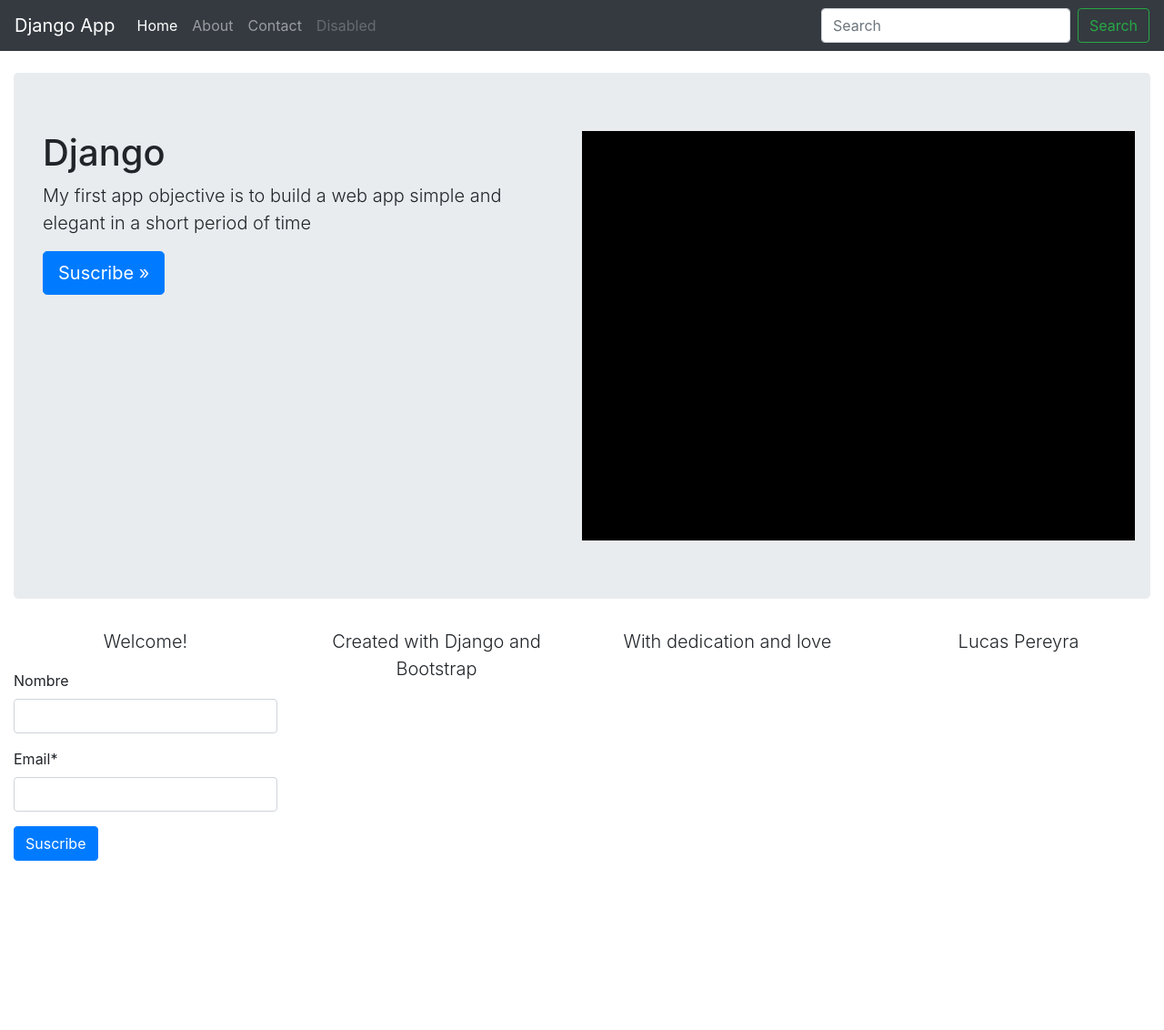
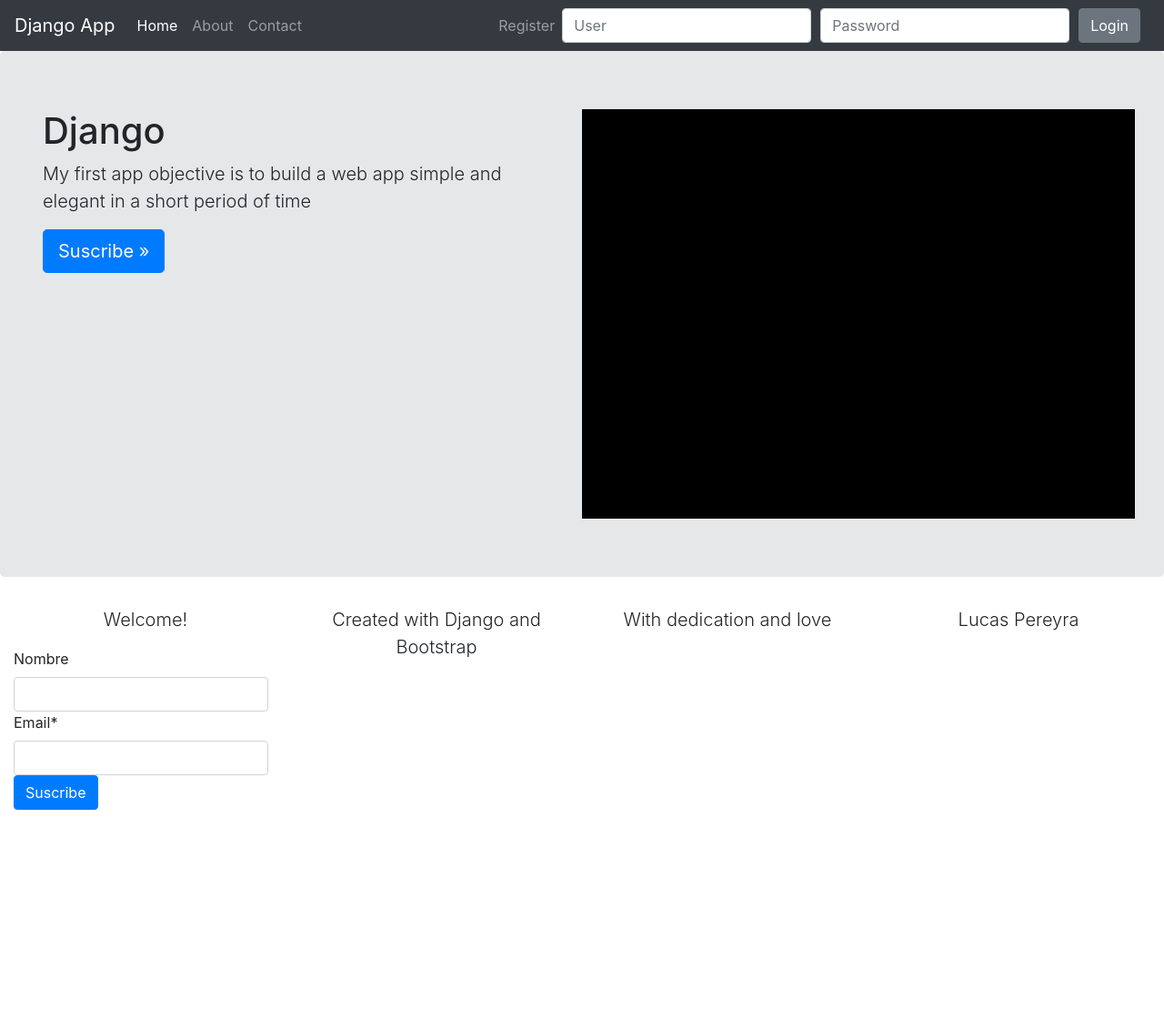
Before and after one commit to lnpereyra/djangofirstapp, a Django app: page / in a window 1280 px wide. Shown: the top 1132 px of the page at 91% size. Run offline with Django 3.2, Linux system fonts and the light colour scheme; some libraries are stand-ins or nearby versions.

Commit message:
New Login in navbar and CSS edit

```diff
--- a/src/static_pro/static/css/navbar-top.css
+++ b/src/static_pro/static/css/navbar-top.css
@@ -2,3 +2,13 @@
 body {
   min-height: 75rem;
 }
+
+.mb-4, .my-4 {
+  margin-bottom: 0rem !important;
+}
+
+.form-group {
+  margin-bottom: 0rem !important ;
+  padding-right: 10px !important;
+  border-right-width: 10px !important;
+}
--- a/src/templates/base.html
+++ b/src/templates/base.html
@@ -12,17 +12,21 @@
 
     <link rel="canonical" href="https://getbootstrap.com/docs/4.4/examples/navbar-static/">
 
+<style>
+{% block style%}{% endblock %}
+</style>
+
     {% include "head_css.html"%}
 
   </head>
   <body>
     {% include "navbar.html"%}
 
+    {% block jumbotron %}
+
+    {% endblock %}
+
 <main role="main" class="container-fluid">
-
-{% block jumbotron %}
-
-{% endblock %}
 
 {% block content %}
 
@@ -30,5 +34,8 @@
 
 </main>
 <script src="https://code.jquery.com/jquery-3.4.1.slim.min.js" integrity="sha384-J6qa4849blE2+poT4WnyKhv5vZF5SrPo0iEjwBvKU7imGFAV0wwj1yYfoRSJoZ+n" crossorigin="anonymous"></script>
-      <script>window.jQuery || document.write('<script src="/docs/4.4/assets/js/vendor/jquery.slim.min.js"><\/script>')</script><script src="/docs/4.4/dist/js/bootstrap.bundle.min.js" integrity="sha384-6khuMg9gaYr5AxOqhkVIODVIvm9ynTT5J4V1cfthmT+emCG6yVmEZsRHdxlotUnm" crossorigin="anonymous"></script></body>
+<script>window.jQuery || document.write('<script src="/docs/4.4/assets/js/vendor/jquery.slim.min.js"><\/script>')</script>
+<script src="/docs/4.4/dist/js/bootstrap.bundle.min.js" integrity="sha384-6khuMg9gaYr5AxOqhkVIODVIvm9ynTT5J4V1cfthmT+emCG6yVmEZsRHdxlotUnm" crossorigin="anonymous"></script>
+</body>
+
 </html>
--- a/src/templates/forms.html
+++ b/src/templates/forms.html
@@ -6,7 +6,7 @@
 <hr/>
 
 {% block  content %}
-<div class='row'>
+<div class='row justify-content-center'>
     <div class ='col-sm-6 col-sm-offset-3'>
 {% if titulo%}
 <h1 class='text-align-center'>{{ titulo }}</h1>
--- a/src/templates/head_css.html
+++ b/src/templates/head_css.html
@@ -35,4 +35,4 @@
       }
     </style>
     <!-- Custom styles for this template -->
-    <link href="navbar-top.css" rel="stylesheet">
+    <link href="{% static 'css/navbar-top.css'%}" rel="stylesheet">
--- a/src/templates/home.html
+++ b/src/templates/home.html
@@ -4,10 +4,19 @@
 
 {% block head_title %}Welcome | {{ block.super }}{% endblock %}
 
+<style>
+{% block style %}
+.jumbotron {
+    background-color: #e6e7e8 !important;
+}
+{% endblock %}
+</style>
+
 {% block jumbotron %}
-    <div class="jumbotron">
+<div class="jumbotron">
+    <main role="main" class="container-fluid">
 
-<div class='row'>
+<div class='row justify-content-center'>
     <div class='col-sm-6'>
         <h1>Django</h1>
         <p class="lead">My first app objective is to build a web app simple and elegant in a short period of time</p>
@@ -17,6 +26,7 @@
 
     </div>
 </div>
+</main>
 {% endblock %}
 
 {{ titulo }}
--- a/src/templates/navbar.html
+++ b/src/templates/navbar.html
@@ -1,6 +1,6 @@
 <nav class="navbar navbar-expand-md navbar-dark bg-dark mb-4">
   <a class="navbar-brand" href="/">Django App</a>
-  <button class="navbar-toggler" type="button" data-toggle="collapse" data-target="#navbarCollapse" aria-controls="navbarCollapse" aria-expanded="false" aria-label="Toggle navigation">
+  <button class="navbar-toggler collapsed" type="button" data-toggle="collapse" data-target="#navbarCollapse" aria-controls="navbarCollapse" aria-expanded="false" aria-label="Toggle navigation">
     <span class="navbar-toggler-icon"></span>
   </button>
   <div class="collapse navbar-collapse" id="navbarCollapse">
@@ -14,13 +14,27 @@
       <li class="nav-item">
         <a class="nav-link" href="{% url 'contact'%}">Contact</a>
       </li>
-      <li class="nav-item">
-        <a class="nav-link disabled" href="#" tabindex="-1" aria-disabled="true">Disabled</a>
-      </li>
     </ul>
-    <form class="form-inline mt-2 mt-md-0">
-      <input class="form-control mr-sm-2" type="text" placeholder="Search" aria-label="Search">
-      <button class="btn btn-outline-success my-2 my-sm-0" type="submit">Search</button>
+    <ul class='nav navbar-nav navbar-right'>
+      {% if request.user.is_authenticated %}
+        <li class="nav-item"><a class='nav-link' href="{% url 'auth_logout' %}">Logout</a></li>
+      {% else %}
+        <li class="nav-item"><a class='nav-link' href="{% url 'registration_register' %}">Register</a></li>
+
+      {% endif %}
+    </ul>
+    {% if not request.user.is_authenticated and not "/accounts/login" in request.get_full_path %}
+    <form class='nav' method='POST' action='{% url "auth_login"%}'>{% csrf_token %}
+      <div class='form-group'>
+        <input type='text' class='form-control nav-item' name='username' placeholder='User'/>
+      </div>
+      <div class='form-group'>
+        <input type='password' class='form-control nav-item' name='password' placeholder='Password'/>
+      </div>
+      <div class='form-group'>
+        <button type='submit' class='btn btn-secondary'>Login</button>
+      </div>
+      {%endif%}
     </form>
   </div>
 </nav>
--- a/src/templates/registration/login.html
+++ b/src/templates/registration/login.html
@@ -3,7 +3,7 @@
 {% load crispy_forms_tags %}
 
 {% block content %}
-<div class='row'>
+<div class='row justify-content-center'>
 <div class='col-sm-6 col-sm-offset-3'>
 <h2 class='text-align-center'><strong>Iniciar Sesión</strong></h2>
 <form method="post" action=".">
@@ -18,7 +18,7 @@
 </div>
 </hr>
 
-<div class='row'>
+<div class='row justify-content-center'>
 <div class='col-sm-6 col-sm-offset-3'>
 	<br/>
 <p>{% trans "Has olvidado tu contraseña" %}? <a href="{% url 'auth_password_reset' %}">{% trans "Restablecer" %}</a>!</p>
--- a/src/templates/registration/registration_form.html
+++ b/src/templates/registration/registration_form.html
@@ -3,7 +3,7 @@
 {% load crispy_forms_tags %}
 
 {% block content %}
-<div class='row'>
+<div class='row justify-content-center'>
   <div class='col-sm-6 col-sm-offset-3'>
     <h2 class='text-align-center'><strong>Registrarte Gratis!</strong></h2><br/>
       <form method="post" action=".">
@@ -16,7 +16,7 @@
 </div>
 
 <hr/>
-<div class='row'>
+<div class='row justify-content-center'>
 <div class='col-sm-6 col-sm-offset-3 text-align-center'>
 <p>Ya tienes cuenta? <a href="{% url 'auth_login' %}"> Iniciar Sesión.</a></p>
 </div>
```
Also changed, not shown: src/db.sqlite3, 1 other file.
